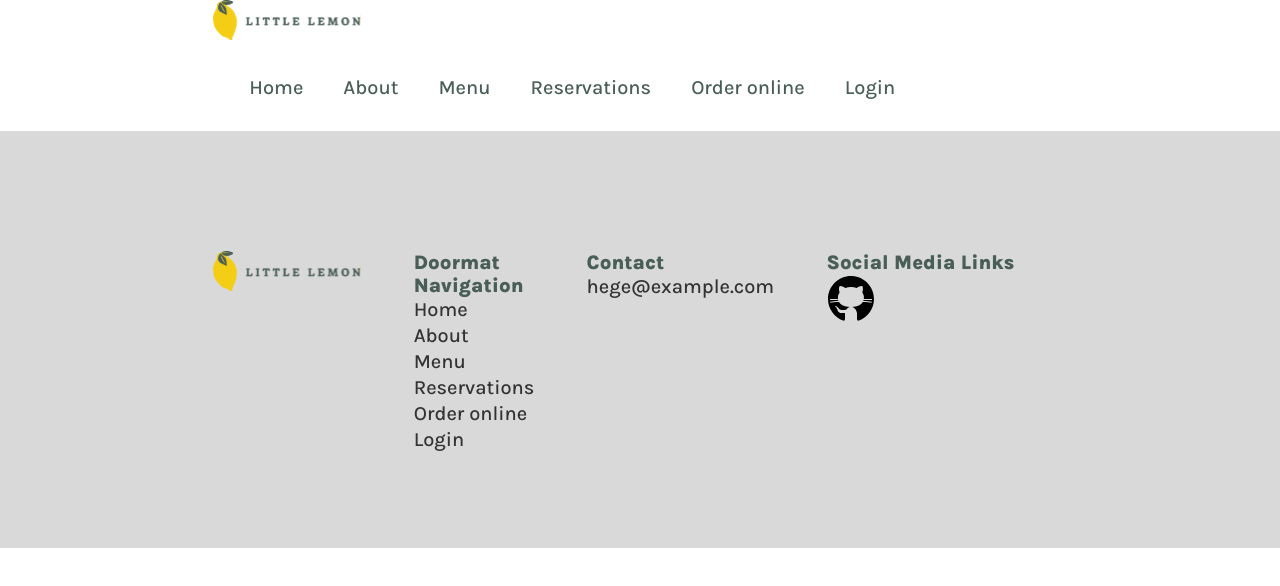
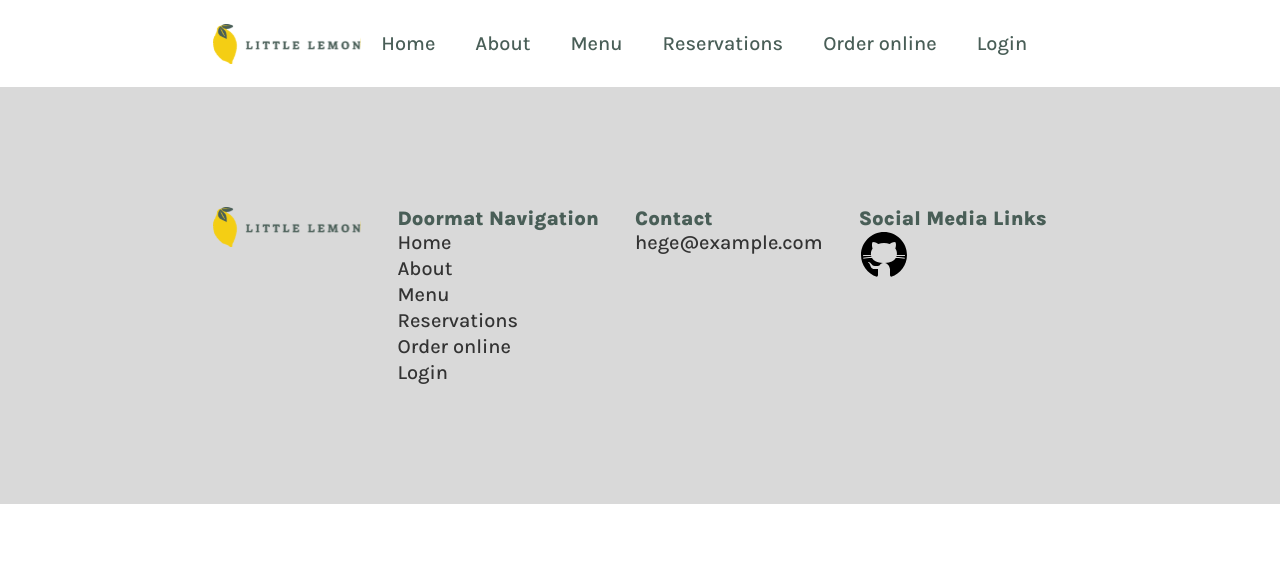
Before and after one commit to mariia-suhan-cognizant/little-lemon, a React (Create React App) app: page / in a window 1280 px wide. Shown: the top 586 px of the page. Built offline with nearby package versions, Linux system fonts and the light colour scheme; a web font is replaced by a local one.

Commit message:
Set up the CSS layout

```diff
--- a/src/components/Footer/index.js
+++ b/src/components/Footer/index.js
@@ -9,7 +9,7 @@ export const Footer = () => {
           <img src="images/Logo_footer.svg" alt="logo footer" />
         </div>
         <div>
-          <p>{"Doormat\nNavigation"}</p>
+          <p>Doormat Navigation</p>
           <ul>
             <li>
               <a href="/">Home</a>
--- a/src/components/Footer/styles.css
+++ b/src/components/Footer/styles.css
@@ -1,7 +1,7 @@
 footer {
     background: #D9D9D9;
     width: 100%;
-    height: 417px;
+    min-height: 417px;
     padding-top: 120px;
 }
 
@@ -10,6 +10,7 @@ footer .layout>div {
     flex-flow: row wrap;
     align-items: flex-start;
     justify-content: center;
+    gap: 1rem;
 }
 
 footer .layout>div>div {
--- a/src/components/Nav/styles.css
+++ b/src/components/Nav/styles.css
@@ -1,5 +1,5 @@
 nav {
-    margin: 1rem;
+    margin: 1rem 0;
     display: inline-block;
     vertical-align: baseline;
 }
@@ -9,6 +9,10 @@ nav ul {
     text-align: center;
     padding: 0;
     width: 100%;
+    display: flex;
+    flex-flow: row wrap;
+    align-items: center;
+    justify-content: space-between;
 }
 
 nav li {
```
